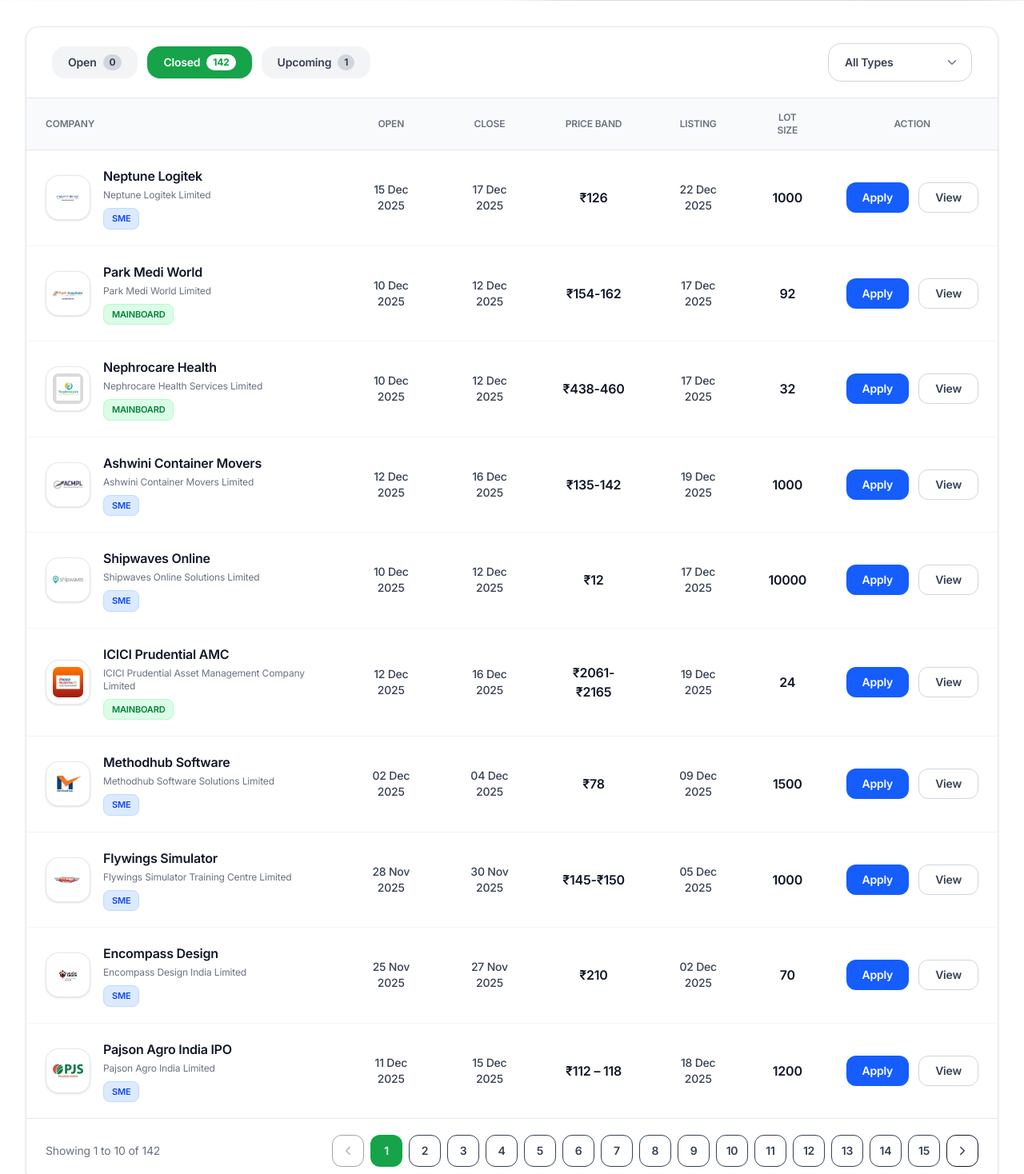
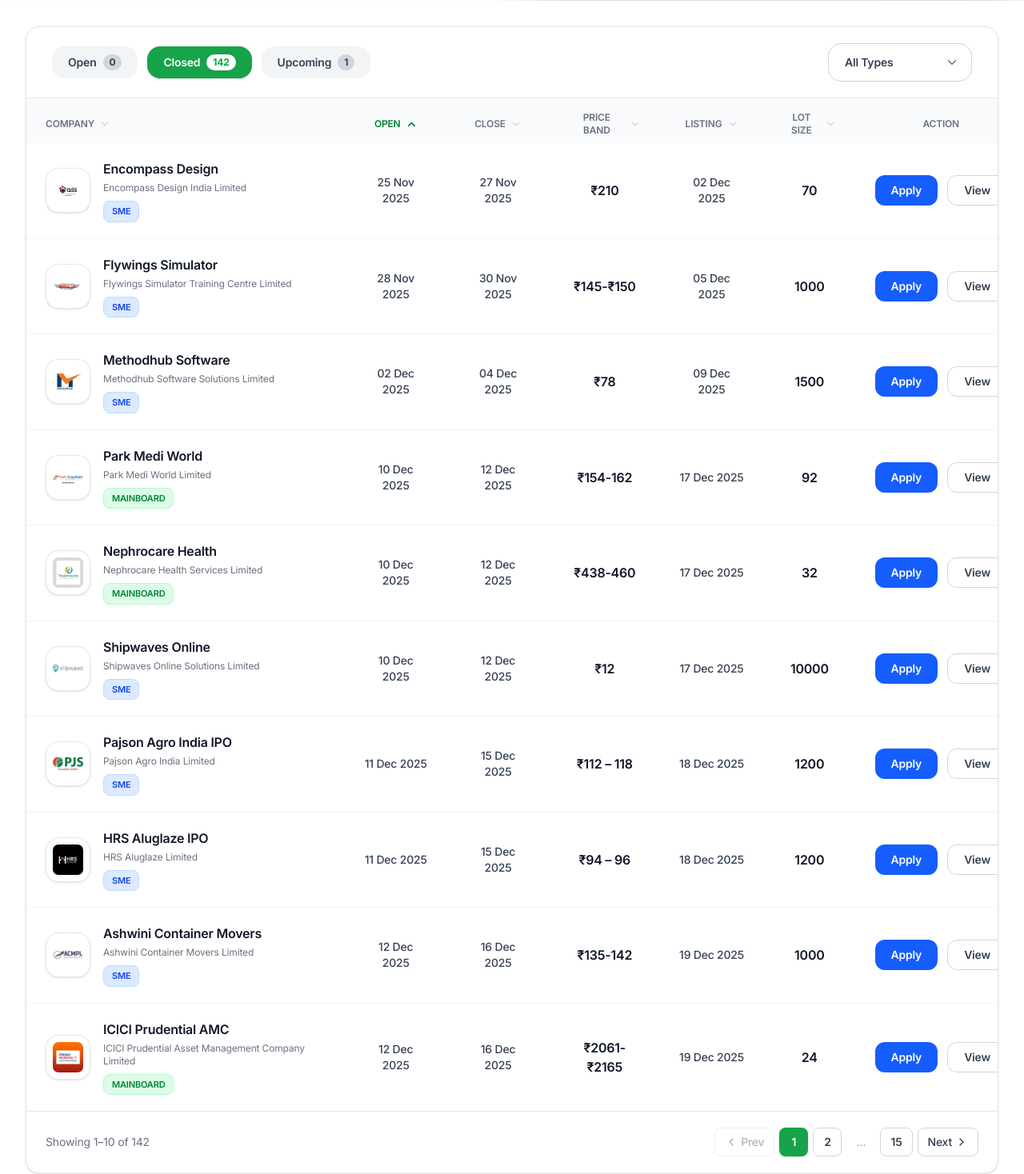
Before and after one commit to sharebazaronline1/sharebazaaronline-next, a Next.js app: page /ipo in a window 1280 px wide. Shown: the part 520-1988 px from the top of the page at 80% size. Built offline with nearby package versions, Linux system fonts and the light colour scheme; no server answers; the database is empty.

Commit message:
filter in ipo fav

```diff
--- a/app/(public)/ipo/page.jsx
+++ b/app/(public)/ipo/page.jsx
@@ -30,7 +30,6 @@
 
 export const revalidate = 300;
 
-// ─── Shared date parser (used by both JSON-LD and defaultTab) ─────────────
 const MONTHS = {
   Jan: 0, January: 0,
   Feb: 1, February: 1,
--- a/src/components/IPODashboard.jsx
+++ b/src/components/IPODashboard.jsx
@@ -10,6 +10,8 @@
   ChevronLeft,
   ChevronRight,
   ChevronDown,
+  ChevronUp,
+  X,
 } from "lucide-react";
 
 import IPOFAQ from "./home/IPOFaq";
@@ -64,12 +66,27 @@
   return isNaN(d.getTime()) ? null : d;
 }
 
+const EMPTY_COLUMN_FILTERS = {
+  company: "",
+  open: "",
+  close: "",
+  price: "",
+  listing: "",
+  lot: "",
+};
+
 const IPODashboard = ({ initialIpos = [], defaultTab = "Open", now }) => {
   const [ipos, setIpos] = useState(initialIpos);
   const [activeTab, setActiveTab] = useState(defaultTab);
   const [typeFilter, setTypeFilter] = useState("All");
   const [loading, setLoading] = useState(false);
   const [currentPage, setCurrentPage] = useState(1);
+  const [columnFilters, setColumnFilters] = useState(EMPTY_COLUMN_FILTERS);
+
+  const [sortConfig, setSortConfig] = useState({
+    key: "open",
+    direction: "asc",
+  });
 
   const router = useRouter();
 
@@ -94,7 +111,7 @@
 
   useEffect(() => {
     setCurrentPage(1);
-  }, [activeTab, typeFilter]);
+  }, [activeTab, typeFilter, columnFilters, sortConfig]);
 
   // ==================== HELPERS ====================
 
@@ -142,8 +159,13 @@
     return null;
   };
 
+  /**
+   * Determine status strictly by dates.
+   *
+   * Upcoming = open date is STRICTLY AFTER today.
+   * If the open date is today, the IPO is already "Open" (never Upcoming).
+   */
   const getIPOStatusByDate = (ipo) => {
-    // Copy so setHours doesn't mutate the shared ref
     const today = new Date(nowRef);
 
     const openStr = getValue(
@@ -168,16 +190,24 @@
       const open = new Date(openDate);
       open.setHours(0, 0, 0, 0);
 
+      // Strictly future → Upcoming. Today's open date does NOT qualify.
+      if (today < open) return "Upcoming";
+
       if (closeDate) {
         const close = new Date(closeDate);
         close.setHours(23, 59, 59, 999);
-
-        if (today < open) return "Upcoming";
-        if (today >= open && today <= close) return "Open";
-        if (today > close) return "Closed";
+        if (today <= close) return "Open";
+        return "Closed";
       }
 
-      if (today < open) return "Upcoming";
+      return "Open";
+    }
+
+    // Fallback when open date can't be parsed — use close date if available
+    if (closeDate) {
+      const close = new Date(closeDate);
+      close.setHours(23, 59, 59, 999);
+      if (today > close) return "Closed";
       return "Open";
     }
 
@@ -187,20 +217,234 @@
     return "Upcoming";
   };
 
+  /**
+   * Centralized display values so filters, sorting, and rendered cells
+   * always agree.
+   */
+  const getDisplayValues = (ipo) => {
+    const name =
+      getValue(
+        ipo,
+        "name",
+        "fullName",
+        "company_information.company_name",
+        "company_name"
+      ) || "Unknown IPO";
+
+    const open =
+      getValue(
+        ipo,
+        "open",
+        "openDate",
+        "subscription_open",
+        "subscription_start_date"
+      ) || "TBA";
+    const close =
+      getValue(
+        ipo,
+        "close",
+        "closeDate",
+        "subscription_close",
+        "subscription_end_date"
+      ) || "TBA";
+    const price = getValue(ipo, "price", "price_band", "priceBand") || "TBA";
+    const listing =
+      getValue(ipo, "listing", "listing_date", "listingDate") || "TBA";
+    const lot = getValue(ipo, "lot", "lot_size", "lotSize") || "—";
+
+    return { name, open, close, price, listing, lot };
+  };
+
+  // ==================== SORTING ====================
+
+  const getPriceNumericValue = (ipo) => {
+    const price = getValue(ipo, "price", "price_band", "priceBand");
+
+    if (price === null) return Number.MAX_SAFE_INTEGER;
+
+    if (typeof price === "number") return price;
+
+    const numbers = String(price)
+      .replace(/₹/g, "")
+      .match(/\d+(?:\.\d+)?/g);
+
+    if (!numbers || numbers.length === 0) {
+      return Number.MAX_SAFE_INTEGER;
+    }
+
+    return Number(numbers[0]);
+  };
+
+  const getLotNumericValue = (ipo) => {
+    const lot = getValue(ipo, "lot", "lot_size", "lotSize");
+
+    if (lot === null) return Number.MAX_SAFE_INTEGER;
+
+    const number = String(lot)
+      .replace(/,/g, "")
+      .match(/\d+/);
+
+    return number ? Number(number[0]) : Number.MAX_SAFE_INTEGER;
+  };
+
+  const getSortValue = (ipo, key) => {
+    switch (key) {
+      case "company":
+        return (
+          getValue(
+            ipo,
+            "name",
+            "fullName",
+            "company_information.company_name",
+            "company_name"
+          ) || ""
+        ).toLowerCase();
+
+      case "open": {
+        const date = parseDate(
+          getValue(
+            ipo,
+            "open",
+            "openDate",
+            "subscription_open",
+            "subscription_start_date"
+          )
+        );
+
+        return date ? date.getTime() : Number.MAX_SAFE_INTEGER;
+      }
+
+      case "close": {
+        const date = parseDate(
+          getValue(
+            ipo,
+            "close",
+            "closeDate",
+            "subscription_close",
+            "subscription_end_date"
+          )
+        );
+
+        return date ? date.getTime() : Number.MAX_SAFE_INTEGER;
+      }
+
+      case "price":
+        return getPriceNumericValue(ipo);
+
+      case "listing": {
+        const date = parseDate(
+          getValue(ipo, "listing", "listing_date", "listingDate")
+        );
+
+        return date ? date.getTime() : Number.MAX_SAFE_INTEGER;
+      }
+
+      case "lot":
+        return getLotNumericValue(ipo);
+
+      default:
+        return "";
+    }
+  };
+
+  const handleSort = (key) => {
+    setSortConfig((prev) => {
+      if (prev.key === key) {
+        return {
+          key,
+          direction: prev.direction === "asc" ? "desc" : "asc",
+        };
+      }
+
+      return {
+        key,
+        direction: "asc",
+      };
+    });
+
+    setCurrentPage(1);
+  };
+
+  // ==================== FILTER + SORT ====================
+
   const filteredIPOs = useMemo(() => {
-    return ipos.filter((ipo) => {
+    const filtered = ipos.filter((ipo) => {
+      // Tab filter
       const ipoStatus = getIPOStatusByDate(ipo);
-      const matchesTab = ipoStatus === activeTab;
+      if (ipoStatus !== activeTab) return false;
 
+      // Type filter
       const ipoType = getIPOType(ipo);
-      const matchesType =
-        typeFilter === "All" ||
-        ipoType.toLowerCase().includes(typeFilter.toLowerCase());
+      if (
+        typeFilter !== "All" &&
+        !ipoType.toLowerCase().includes(typeFilter.toLowerCase())
+      ) {
+        return false;
+      }
 
-      return matchesTab && matchesType;
+      // Column filters (case-insensitive substring match)
+      const d = getDisplayValues(ipo);
+      const f = columnFilters;
+
+      if (
+        f.company &&
+        !String(d.name).toLowerCase().includes(f.company.toLowerCase())
+      )
+        return false;
+      if (
+        f.open &&
+        !String(d.open).toLowerCase().includes(f.open.toLowerCase())
+      )
+        return false;
+      if (
+        f.close &&
+        !String(d.close).toLowerCase().includes(f.close.toLowerCase())
+      )
+        return false;
+      if (
+        f.price &&
+        !String(d.price).toLowerCase().includes(f.price.toLowerCase())
+      )
+        return false;
+      if (
+        f.listing &&
+        !String(d.listing).toLowerCase().includes(f.listing.toLowerCase())
+      )
+        return false;
+      if (
+        f.lot &&
+        !String(d.lot).toLowerCase().includes(f.lot.toLowerCase())
+      )
+        return false;
+
+      return true;
+    });
+
+    return [...filtered].sort((a, b) => {
+      const aValue = getSortValue(a, sortConfig.key);
+      const bValue = getSortValue(b, sortConfig.key);
+
+      if (typeof aValue === "string" && typeof bValue === "string") {
+        const comparison = aValue.localeCompare(bValue, undefined, {
+          numeric: true,
+          sensitivity: "base",
+        });
+
+        return sortConfig.direction === "asc" ? comparison : -comparison;
+      }
+
+      if (aValue < bValue) {
+        return sortConfig.direction === "asc" ? -1 : 1;
+      }
+
+      if (aValue > bValue) {
+        return sortConfig.direction === "asc" ? 1 : -1;
+      }
+
+      return 0;
     });
     // eslint-disable-next-line react-hooks/exhaustive-deps
-  }, [ipos, activeTab, typeFilter, nowRef]);
+  }, [ipos, activeTab, typeFilter, columnFilters, sortConfig, nowRef]);
 
   const totalPages = Math.ceil(filteredIPOs.length / ITEMS_PER_PAGE);
 
@@ -214,6 +458,54 @@
     return ipos.filter((ipo) => getIPOStatusByDate(ipo) === tab).length;
   };
 
+  /**
+   * Windowed pagination range:
+   * Always shows first, last, current, and ±1 around current.
+   * Gaps of 1 page are filled directly; larger gaps become "…".
+   *
+   * Example (current = 10, total = 21):
+   *   [1, "…", 9, 10, 11, "…", 21]
+   */
+  const paginationRange = useMemo(() => {
+    const total = totalPages;
+    const current = currentPage;
+    const delta = 1;
+
+    if (total <= 1) return [1];
+
+    const pages = [];
+
+    for (let i = 1; i <= total; i++) {
+      if (
+        i === 1 ||
+        i === total ||
+        (i >= current - delta && i <= current + delta)
+      ) {
+        pages.push(i);
+      }
+    }
+
+    const withDots = [];
+    let prev = null;
+
+    for (const page of pages) {
+      if (prev !== null) {
+        const gap = page - prev;
+
+        if (gap === 2) {
+          withDots.push(prev + 1);
+        } else if (gap > 2) {
+          withDots.push(`dots-${prev}`);
+        }
+      }
+
+      withDots.push(page);
+      prev = page;
+    }
+
+    return withDots;
+  }, [totalPages, currentPage]);
+
   const LetterAvatar = ({ name }) => {
     const letter = (name?.charAt(0) || "?").toUpperCase();
     return (
@@ -222,6 +514,47 @@
       </div>
     );
   };
+
+  const SortableHeader = ({ label, sortKey, align = "center" }) => {
+    const isActive = sortConfig.key === sortKey;
+    const isAscending = sortConfig.direction === "asc";
+
+    return (
+      <th
+        className={`px-6 pt-4 pb-2 text-${align} text-xs font-semibold uppercase tracking-wider text-gray-500`}
+      >
+        <button
+          onClick={() => handleSort(sortKey)}
+          className={`inline-flex items-center gap-1.5 text-xs font-semibold uppercase tracking-wider transition ${
+            isActive ? "text-green-700" : "text-gray-500 hover:text-gray-900"
+          }`}
+        >
+          {label}
+
+          <span className="flex flex-col">
+            {isActive ? (
+              isAscending ? (
+                <ChevronUp size={15} strokeWidth={2.5} />
+              ) : (
+                <ChevronDown size={15} strokeWidth={2.5} />
+              )
+            ) : (
+              <ChevronDown size={14} className="text-gray-300" />
+            )}
+          </span>
+        </button>
+      </th>
+    );
+  };
+
+  const setColumnFilter = (key, value) =>
+    setColumnFilters((prev) => ({ ...prev, [key]: value }));
+
+  const clearColumnFilters = () => setColumnFilters(EMPTY_COLUMN_FILTERS);
+
+  const hasActiveColumnFilters = Object.values(columnFilters).some(
+    (v) => v !== ""
+  );
 
   if (loading && (!ipos || ipos.length === 0)) {
     return (
@@ -296,6 +629,17 @@
               ))}
             </div>
 
+            <div className="flex items-center gap-3">
+              {hasActiveColumnFilters && (
+                <button
+                  onClick={clearColumnFilters}
+                  className="inline-flex items-center gap-1.5 h-12 px-4 rounded-2xl border border-gray-300 bg-white text-sm font-semibold text-gray-600 hover:bg-gray-50"
+                >
+                  <X size={16} />
+                  Clear filters
+                </button>
+              )}
+
               <div className="relative w-[180px]">
                 <select
                   value={typeFilter}
@@ -313,31 +657,31 @@
                 />
               </div>
             </div>
+          </div>
 
           {/* TABLE */}
           <div className="overflow-x-auto">
-            <table className="w-full min-w-[1200px]">
+            <table className="w-full min-w-[1250px]">
               <thead>
-                <tr className="bg-gray-50 border-b border-gray-200">
-                  <th className="px-6 py-4 text-left text-xs font-semibold uppercase tracking-wider text-gray-500">
-                    Company
-                  </th>
-                  <th className="px-6 py-4 text-center text-xs font-semibold uppercase tracking-wider text-gray-500">
-                    Open
-                  </th>
-                  <th className="px-6 py-4 text-center text-xs font-semibold uppercase tracking-wider text-gray-500">
-                    Close
-                  </th>
-                  <th className="px-6 py-4 text-center text-xs font-semibold uppercase tracking-wider text-gray-500">
-                    Price Band
-                  </th>
-                  <th className="px-6 py-4 text-center text-xs font-semibold uppercase tracking-wider text-gray-500">
-                    Listing
-                  </th>
-                  <th className="px-6 py-4 text-center text-xs font-semibold uppercase tracking-wider text-gray-500">
-                    Lot Size
-                  </th>
-                  <th className="px-6 py-4 text-center text-xs font-semibold uppercase tracking-wider text-gray-500">
+                {/* Column labels (sortable) */}
+                <tr className="bg-gray-50">
+                  <SortableHeader
+                    label="Company"
+                    sortKey="company"
+                    align="left"
+                  />
+
+                  <SortableHeader label="Open" sortKey="open" />
+
+                  <SortableHeader label="Close" sortKey="close" />
+
+                  <SortableHeader label="Price Band" sortKey="price" />
+
+                  <SortableHeader label="Listing" sortKey="listing" />
+
+                  <SortableHeader label="Lot Size" sortKey="lot" />
+
+                  <th className="px-6 pt-4 pb-2 text-center text-xs font-semibold uppercase tracking-wider text-gray-500">
                     Action
                   </th>
                 </tr>
@@ -355,14 +699,8 @@
                   </tr>
                 ) : (
                   paginatedIPOs.map((ipo, i) => {
-                    const name =
-                      getValue(
-                        ipo,
-                        "name",
-                        "fullName",
-                        "company_information.company_name",
-                        "company_name"
-                      ) || "Unknown IPO";
+                    const { name, open, close, price, listing, lot } =
+                      getDisplayValues(ipo);
 
                     const logo = getValue(
                       ipo,
@@ -426,46 +764,25 @@
                         </td>
 
                         <td className="px-6 py-5 text-center text-sm text-gray-700 font-medium">
-                          {getValue(
-                            ipo,
-                            "open",
-                            "openDate",
-                            "subscription_open"
-                          ) || "TBA"}
+                          {open}
                         </td>
 
                         <td className="px-6 py-5 text-center text-sm text-gray-700 font-medium">
-                          {getValue(
-                            ipo,
-                            "close",
-                            "closeDate",
-                            "subscription_close"
-                          ) || "TBA"}
+                          {close}
                         </td>
 
                         <td className="px-6 py-5 text-center">
                           <span className="font-semibold text-gray-900 text-base">
-                            ₹
-                            {getValue(
-                              ipo,
-                              "price",
-                              "price_band",
-                              "priceBand"
-                            ) || "TBA"}
+                            ₹{price}
                           </span>
                         </td>
 
                         <td className="px-6 py-5 text-center text-sm text-gray-700 font-medium">
-                          {getValue(
-                            ipo,
-                            "listing",
-                            "listing_date",
-                            "listingDate"
-                          ) || "TBA"}
+                          {listing}
                         </td>
 
                         <td className="px-6 py-5 text-center font-semibold text-gray-900 text-base">
-                          {getValue(ipo, "lot", "lot_size", "lotSize") || "—"}
+                          {lot}
                         </td>
 
                         <td
@@ -506,42 +823,66 @@
 
           {/* PAGINATION */}
           {totalPages > 1 && (
-            <div className="px-6 py-5 border-t border-gray-200 flex items-center justify-between text-sm">
-              <p className="text-gray-500">
-                Showing {(currentPage - 1) * ITEMS_PER_PAGE + 1} to{" "}
-                {Math.min(currentPage * ITEMS_PER_PAGE, filteredIPOs.length)} of{" "}
-                {filteredIPOs.length}
+            <div className="px-6 py-5 border-t border-gray-200 flex flex-col sm:flex-row items-center justify-between gap-4 text-sm">
+              <p className="text-gray-500 text-center sm:text-left">
+                Showing {(currentPage - 1) * ITEMS_PER_PAGE + 1}–
+                {Math.min(
+                  currentPage * ITEMS_PER_PAGE,
+                  filteredIPOs.length
+                )}{" "}
+                of {filteredIPOs.length}
               </p>
 
-              <div className="flex items-center gap-2">
+              <div className="flex items-center gap-1.5 flex-wrap justify-center">
+                {/* Prev */}
                 <button
                   disabled={currentPage === 1}
-                  onClick={() => setCurrentPage((p) => p - 1)}
-                  className="w-10 h-10 rounded-xl border flex items-center justify-center hover:bg-gray-50 disabled:opacity-40"
+                  onClick={() => setCurrentPage((p) => Math.max(1, p - 1))}
+                  className="h-9 px-3 rounded-lg border border-gray-300 text-gray-700 text-sm font-medium flex items-center gap-1 hover:bg-gray-50 disabled:opacity-40 disabled:cursor-not-allowed"
+                  aria-label="Previous page"
                 >
-                  <ChevronLeft size={18} className="text-gray-700" />
+                  <ChevronLeft size={16} />
+                  <span className="hidden sm:inline">Prev</span>
                 </button>
 
-                {Array.from({ length: totalPages }).map((_, i) => (
+                {/* Windowed page numbers */}
+                {paginationRange.map((item) =>
+                  typeof item === "string" ? (
+                    <span
+                      key={item}
+                      className="w-9 h-9 flex items-center justify-center text-gray-400 text-sm select-none"
+                    >
+                      …
+                    </span>
+                  ) : (
                     <button
-                    key={i}
-                    onClick={() => setCurrentPage(i + 1)}
-                    className={`w-10 h-10 rounded-xl text-gray-700 font-semibold ${
-                      currentPage === i + 1
-                        ? "bg-[#16A34A] text-white"
-                        : "border hover:bg-gray-50"
+                      key={item}
+                      onClick={() => setCurrentPage(item)}
+                      className={`min-w-[36px] h-9 px-3 rounded-lg text-sm font-semibold transition ${
+                        currentPage === item
+                          ? "bg-[#16A34A] text-white shadow-sm"
+                          : "border border-gray-300 text-gray-700 hover:bg-gray-50"
                       }`}
+                      aria-current={
+                        currentPage === item ? "page" : undefined
+                      }
                     >
-                    {i + 1}
+                      {item}
                     </button>
-                ))}
+                  )
+                )}
 
+                {/* Next */}
                 <button
                   disabled={currentPage === totalPages}
-                  onClick={() => setCurrentPage((p) => p + 1)}
-                  className="w-10 h-10 rounded-xl border flex items-center justify-center hover:bg-gray-50 disabled:opacity-40"
+                  onClick={() =>
+                    setCurrentPage((p) => Math.min(totalPages, p + 1))
+                  }
+                  className="h-9 px-3 rounded-lg border border-gray-300 text-gray-700 text-sm font-medium flex items-center gap-1 hover:bg-gray-50 disabled:opacity-40 disabled:cursor-not-allowed"
+                  aria-label="Next page"
                 >
-                  <ChevronRight size={18} className="text-gray-700" />
+                  <span className="hidden sm:inline">Next</span>
+                  <ChevronRight size={16} />
                 </button>
               </div>
             </div>
```
Also changed, not shown: 1 other file (tests, documents, lock files or other folders). Lines whose indentation alone changed are shown as unchanged.
